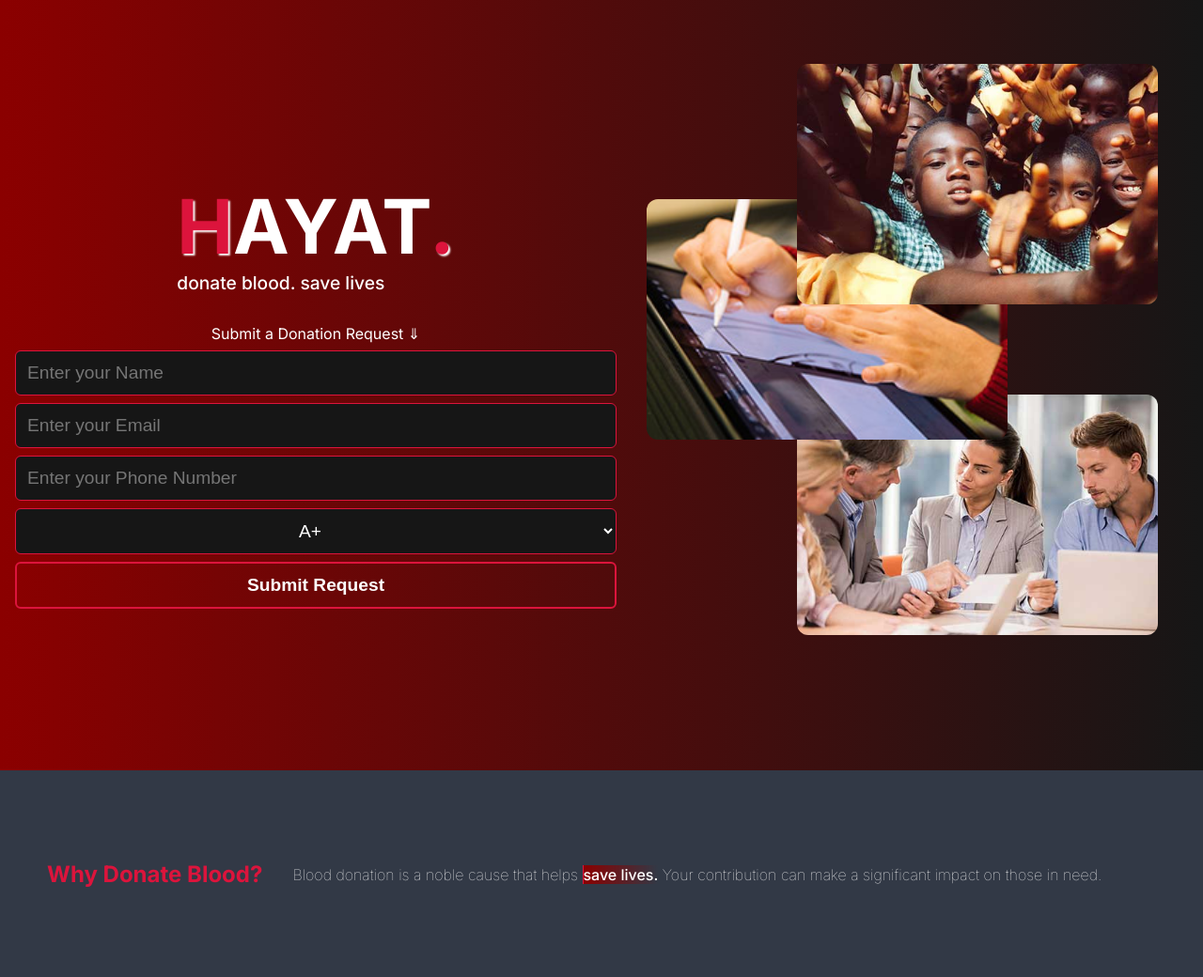
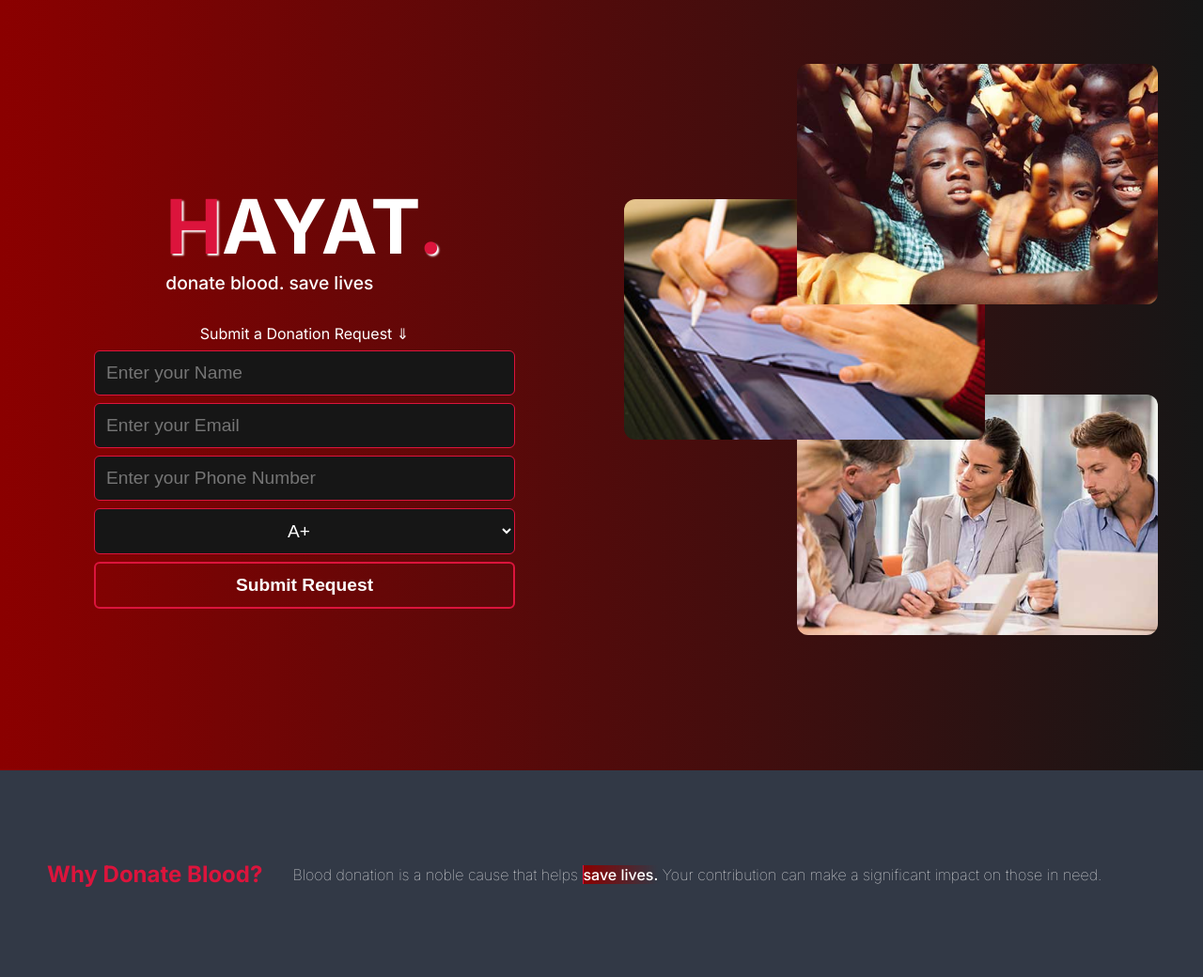
Before and after one commit to Chareeef/HAYAT, a Python web app: template templates/index.html in a window 1280 px wide. Shown: the part 50-1090 px from the top of the page at 94% size. Run offline with Jinja, Linux system fonts and the light colour scheme; the template is opened without the code that fills it, so the values that code supplies are empty.

Commit message:
feat: adjust width of blood donation form

```diff
--- a/static/styles/main.css
+++ b/static/styles/main.css
@@ -241,7 +241,7 @@ section:nth-child(odd) {
 .donation_form {
     display: flex;
     flex-direction: column;
-    width: clamp(50dvw, 500px, 70dvw);
+    min-width: 35dvw;
     gap: .5rem;
 
     legend {
```
